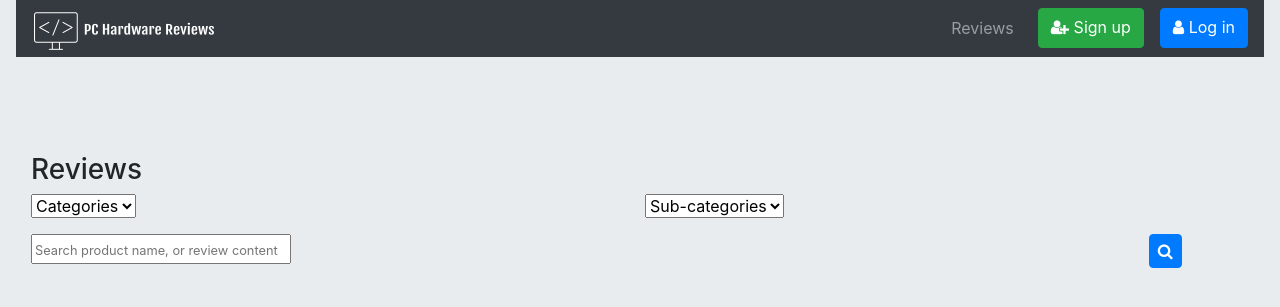
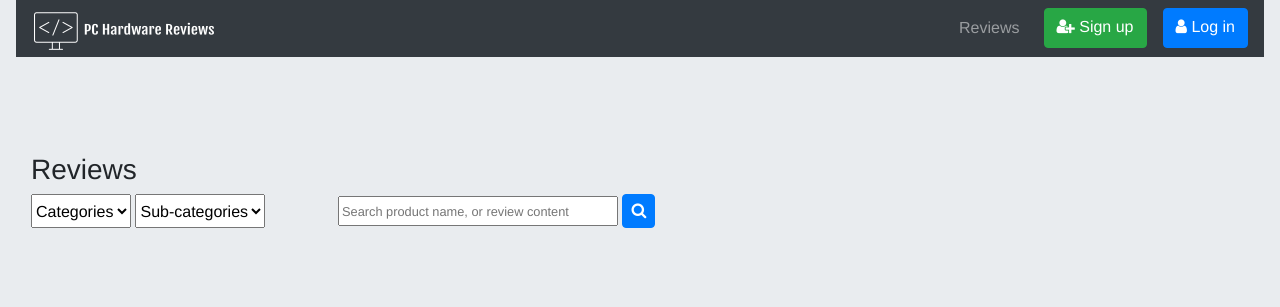
Before and after one commit to andrewsui/tgc07-project03, a Flask app: page /threads in a window 1280 px wide. Shown: the top 307 px of the page. Run offline with Flask 2, Linux system fonts and the light colour scheme; data that the repository does not hold is empty; some libraries are stand-ins or nearby versions.

Commit message:
Improve search form styling

```diff
--- a/static/css/style.css
+++ b/static/css/style.css
@@ -1,7 +1,6 @@
-/* * {
-    margin: 0;
-    padding: 0;
-} */
+* {
+    font-family: Helvetica, Arial;
+}
 
 body {
     background-color: #e9ecef;
@@ -9,8 +8,21 @@ body {
 }
 
 #search-box {
-    min-width: 260px;
+    min-width: 280px;
+    /* border-radius: 0.25rem 0 0 0.25rem; */
 }
+
+select {
+    height: 34px;
+}
+
+option {
+    font-size: 0.8rem;
+}
+
+/* #search-btn { */
+    /* border-radius: 0 0.25rem 0.25rem 0; */
+/* } */
 
 #search-box::placeholder {
     font-size: 0.8rem;
@@ -52,7 +64,7 @@ body {
 }
 
 .vote-btn {
-    font-size: 1.5rem;
+    font-size: 1.4rem;
 }
 
 .vote-btn:hover {
--- a/templates/threads/all-threads.html
+++ b/templates/threads/all-threads.html
@@ -19,24 +19,20 @@
     <div class="search-container">
         <form action="" method="get">
             <div class="form-row">
-                <div class="form-group col-6">
+                <div class="form-group col-12 col-md-5 col-lg-4 col-xl-3">
                     <select name="categories" id="categories">
                         <option value="">Categories</option>
                         {% for category in categories %}
                             <option id="{{ category._id }}" class="category-0" value="{{ category._id }}">{{ category.category }}</option>
                         {% endfor %}
                     </select>
-                </div>
-                <div class="form-group col-6">
                     <select name="sub_categories" id="sub_categories">
                         <option value="">Sub-categories</option>
                     </select>
                 </div>
-                <div class="form-group col-11">
-                    <input type="text" name="search-box" id="search-box" placeholder="Search product name, or review content">
-                </div>
-                <div class="form-group col-1 ml-n2">
-                    <button class="btn btn-primary px-2 py-1" type="submit"><i class="fa fa-search" aria-hidden="true"></i></button>
+                <div class="form-group col-12 col-md-7 col-lg-8 col-xl-9">
+                    <input class="mb-n1" type="text" name="search-box" id="search-box" placeholder="Search product name, or review content">
+                    <button id="search-btn" class="btn btn-primary px-2 py-1" type="submit"><i class="fa fa-search" aria-hidden="true"></i></button>
                 </div>
             </div>
         </form>
```
